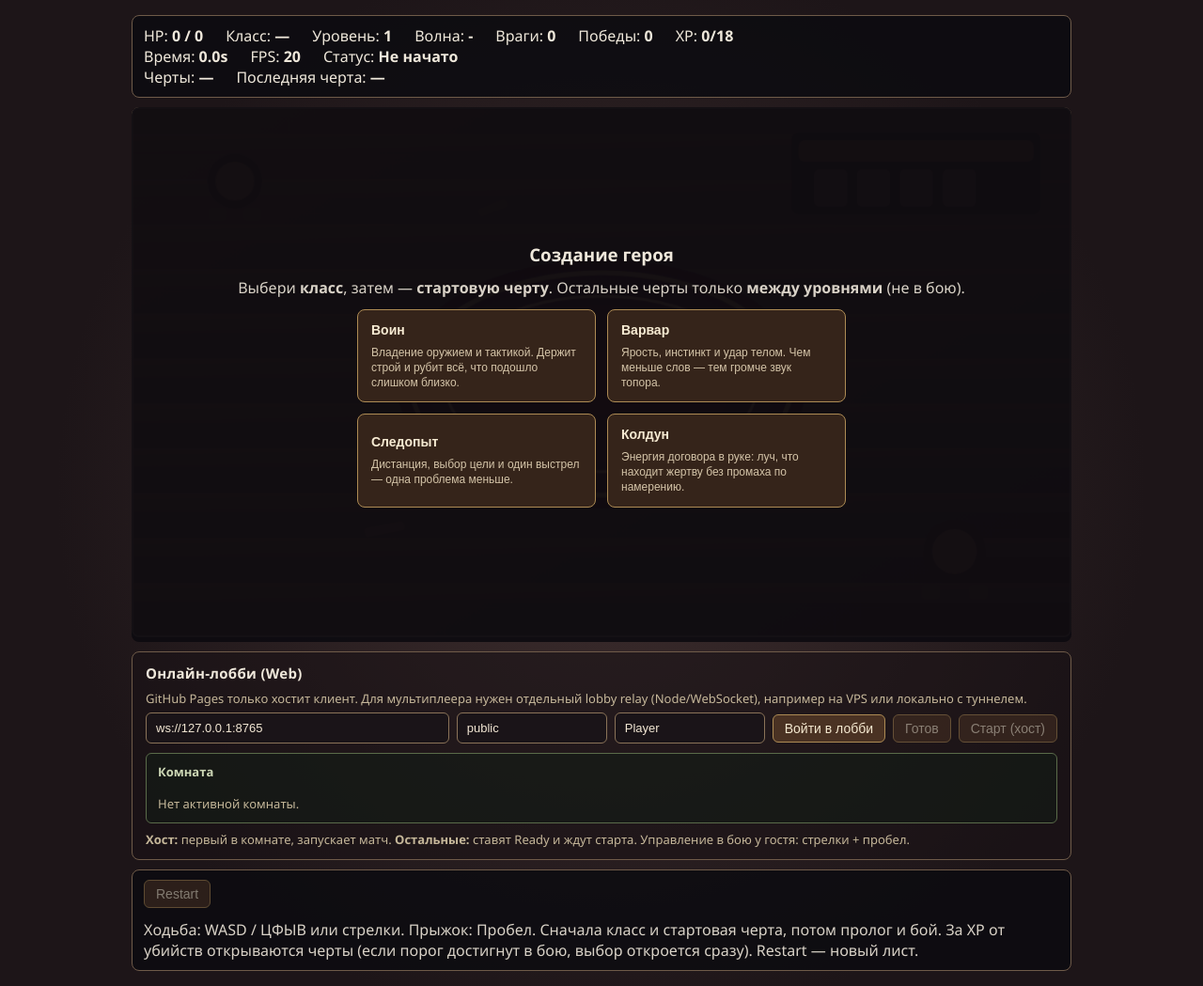
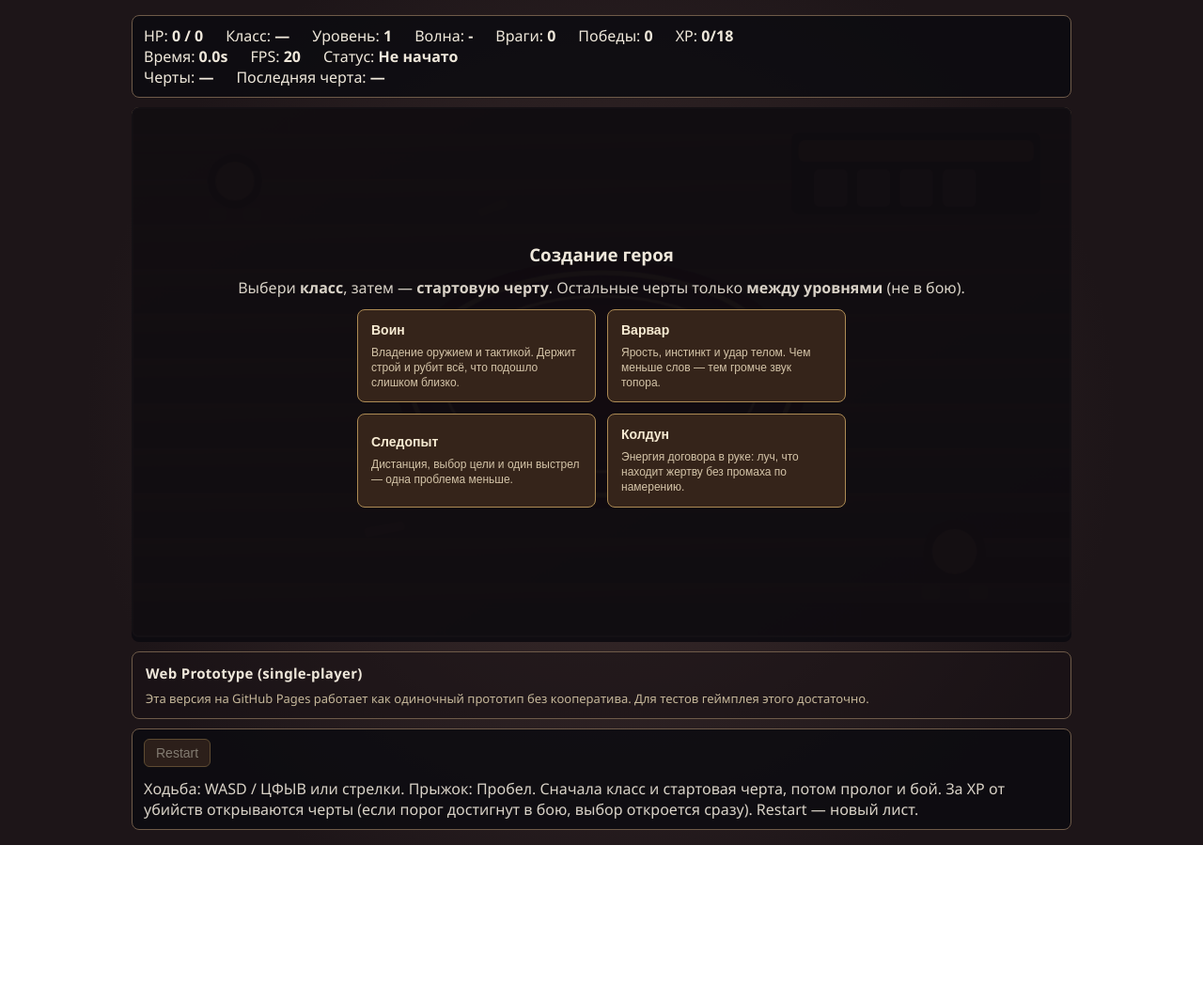
Before and after one commit to ynefyodov/Git, an Electron app: page Game/index.html in a window 1280 px wide. Shown: the whole page at 94% size. After the commit the page ends 899 px from the top, so only its background shows below. Drawn offline with Linux system fonts and the light colour scheme; animation ran at ten frames a second.

Commit message:
Publish single-player Pages prototype and add issue agents.
Remove coop UI from the web prototype and add automation workflows that create CI-failure issues and auto-pick agent-tagged issues into in-progress.

Co-authored-by: Cursor <cursoragent@cursor.com>

```diff
--- a/Game/index.html
+++ b/Game/index.html
@@ -54,23 +54,9 @@
       </aside>
     </section>
 
-    <section id="coop-network" class="coop-network">
-      <h4>Онлайн-лобби (Web)</h4>
-      <p class="coop-hint">GitHub Pages только хостит клиент. Для мультиплеера нужен отдельный lobby relay (Node/WebSocket), например на VPS или локально с туннелем.</p>
-      <div class="coop-row">
-        <input id="coop-ws-url" type="text" spellcheck="false" value="ws://127.0.0.1:8765" aria-label="WebSocket URL" />
-        <input id="coop-room-id" type="text" spellcheck="false" value="public" aria-label="Room ID" />
-        <input id="coop-player-name" type="text" spellcheck="false" value="Player" aria-label="Player name" />
-        <button id="coop-join-btn" type="button" class="coop-btn">Войти в лобби</button>
-        <button id="coop-ready-btn" type="button" class="coop-btn" disabled>Готов</button>
-        <button id="coop-start-btn" type="button" class="coop-btn" disabled>Старт (хост)</button>
-      </div>
-      <p id="coop-status" class="coop-status" aria-live="polite"></p>
-      <div class="coop-host-share" aria-live="polite">
-        <p class="coop-share-label">Комната</p>
-        <div id="coop-room-players" class="coop-host-url-rows"></div>
-      </div>
-      <p class="coop-hint"><strong>Хост:</strong> первый в комнате, запускает матч. <strong>Остальные:</strong> ставят Ready и ждут старта. Управление в бою у гостя: стрелки + пробел.</p>
+    <section class="coop-network">
+      <h4>Web Prototype (single-player)</h4>
+      <p class="coop-hint">Эта версия на GitHub Pages работает как одиночный прототип без кооператива. Для тестов геймплея этого достаточно.</p>
     </section>
 
     <section class="controls">
--- a/Game/src/net/coop.js
+++ b/Game/src/net/coop.js
@@ -16,7 +16,8 @@ export function connectCoop(url, { roomId, name, onMessage, onOpen, onClose } =
   });
   ws.addEventListener("message", (ev) => {
     try {
-      onMessage?.(JSON.parse(String(ev.data)));
+      const parsed = JSON.parse(String(ev.data));
+      onMessage?.(parsed);
     } catch {
       /* ignore */
     }
```
Also changed, not shown: .github/workflows/agent-ci-failure-issue.yml (added), .github/workflows/agent-issue-autopick.yml (added), README.md.
